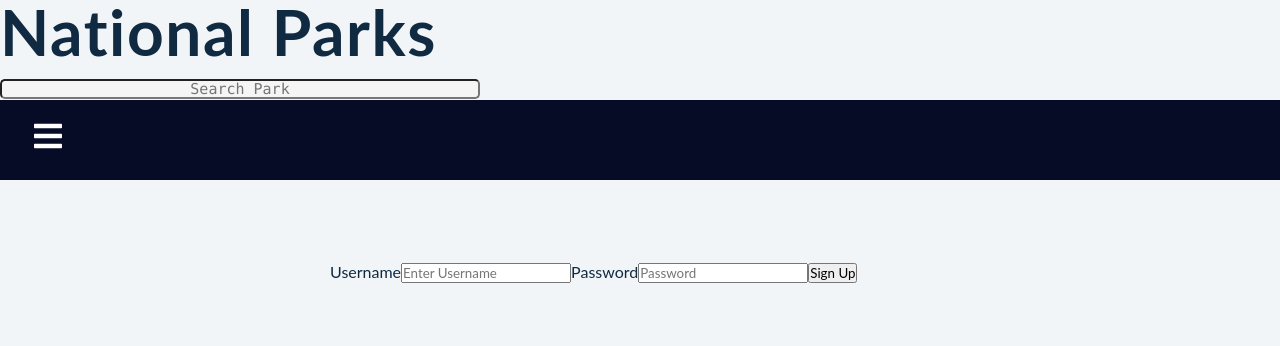
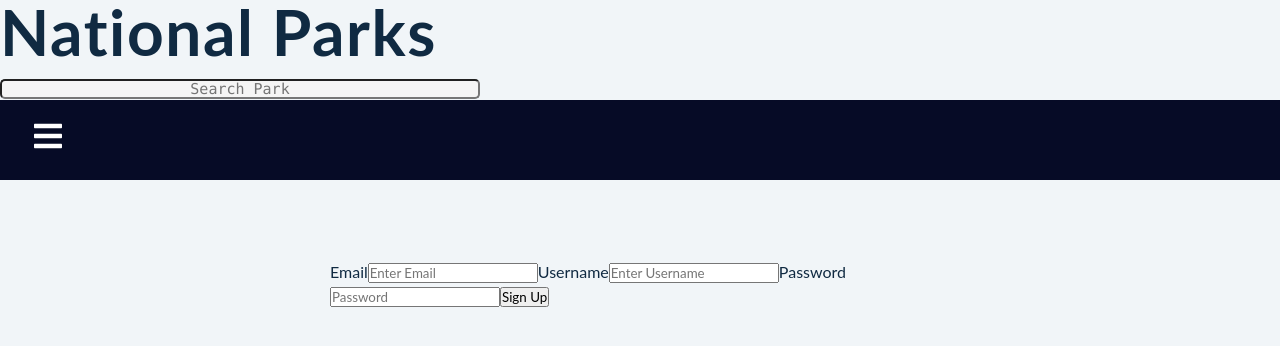
Before and after one commit to MurphDurty20/National_Parks_Lift_Off, a React (Create React App) app: page /register in a window 1280 px wide. Shown: the top 346 px of the page. Built offline with nearby package versions, Linux system fonts and the light colour scheme; the HTML template or start-up script is replaced by a standard one.

Commit message:
Add a email field and the registration works

```diff
--- a/src/components/Parks/index.js
+++ b/src/components/Parks/index.js
@@ -17,6 +17,7 @@ const  Parks = () => {
             })
     },[])
 
+    console.log(parkData)
 
     return (
     <main>
--- a/src/components/RegistrationPage/index.js
+++ b/src/components/RegistrationPage/index.js
@@ -1,11 +1,13 @@
 import { useState } from "react"
+import {useNavigate} from 'react-router-dom';
 
 const RegistrationPage = () => {
+    const navigate = useNavigate();
 
     const [values, setValues] = useState({
+        email:"",
         username: "",
         password: "",
-        verfifyPassword:""
     })
 
     const handleChange = (event) => {
@@ -28,7 +30,7 @@ const RegistrationPage = () => {
 
         headers.append('GET', 'POST', 'OPTIONS');
         try {
-            let res = await fetch("http://localhost:8080/api/v1/registration", {
+            let res = await fetch("http://localhost:8080/api/auth/signup", {
                 mode:"cors",
                 // credentials: 'include',
                 method: 'POST',
@@ -38,6 +40,7 @@ const RegistrationPage = () => {
             let resJson = await res.json();
             if (res.status === 200) {
               console.log("User created successfully");
+              navigate('/parksresult')
               return resJson;
             }
           } catch (err) {
@@ -50,6 +53,9 @@ const RegistrationPage = () => {
         <main>
             <form onSubmit={handleSubmit}>
                 <div>
+                    <label htmlFor="email">Email</label>
+                    <input type="email" placeholder="Enter Email" name="email" value={values.email} onChange={handleChange} required/>
+
                     <label htmlFor="username">Username</label>
                     <input type="text" placeholder="Enter Username" name="username" value={values.username} onChange={handleChange} required/>
 
```
